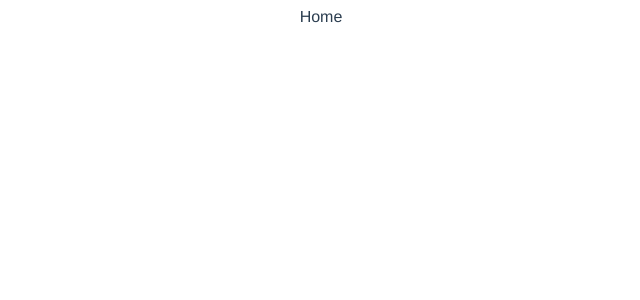
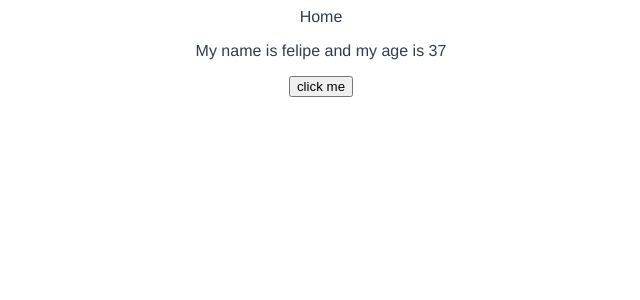
Before and after one commit to BetancourtFelipe/dojo-blog-api, a Vue app: page / in a window 1280 px wide. Shown: the top 300 px of the page, without its empty margins (319-959 px from the left). Built offline with nearby package versions, Linux system fonts and the light colour scheme.

Commit message:
Add compositiion api

```diff
--- a/src/App.vue
+++ b/src/App.vue
@@ -1,5 +1,4 @@
 <template>
-<div class="home">Home</div>
   <router-view/>
 </template>
 
--- a/src/views/HomeView.vue
+++ b/src/views/HomeView.vue
@@ -1,14 +1,28 @@
 <template>
-  <div class="home">
-
-  </div>
+<div class="home">Home
+  <p>My name is {{ name }} and my age is {{ age }}</p>
+  <button @click="handleClick">click me</button>
+</div>
 </template>
 
 <script>
+import { ref } from 'vue';
+
 export default {
   name: 'HomeView',
-  components: {
+  setup(){
+    console.log('this')
 
+    const p = ref()
+
+    let name = 'felipe'
+    let age = 37
+
+    const handleClick= () => {
+      console.log('you clicked me')
+    }
+
+    return {name, age, handleClick}
   }
-}
+  }
 </script>
```
Also changed, not shown: src/assets/logo.png (deleted).
